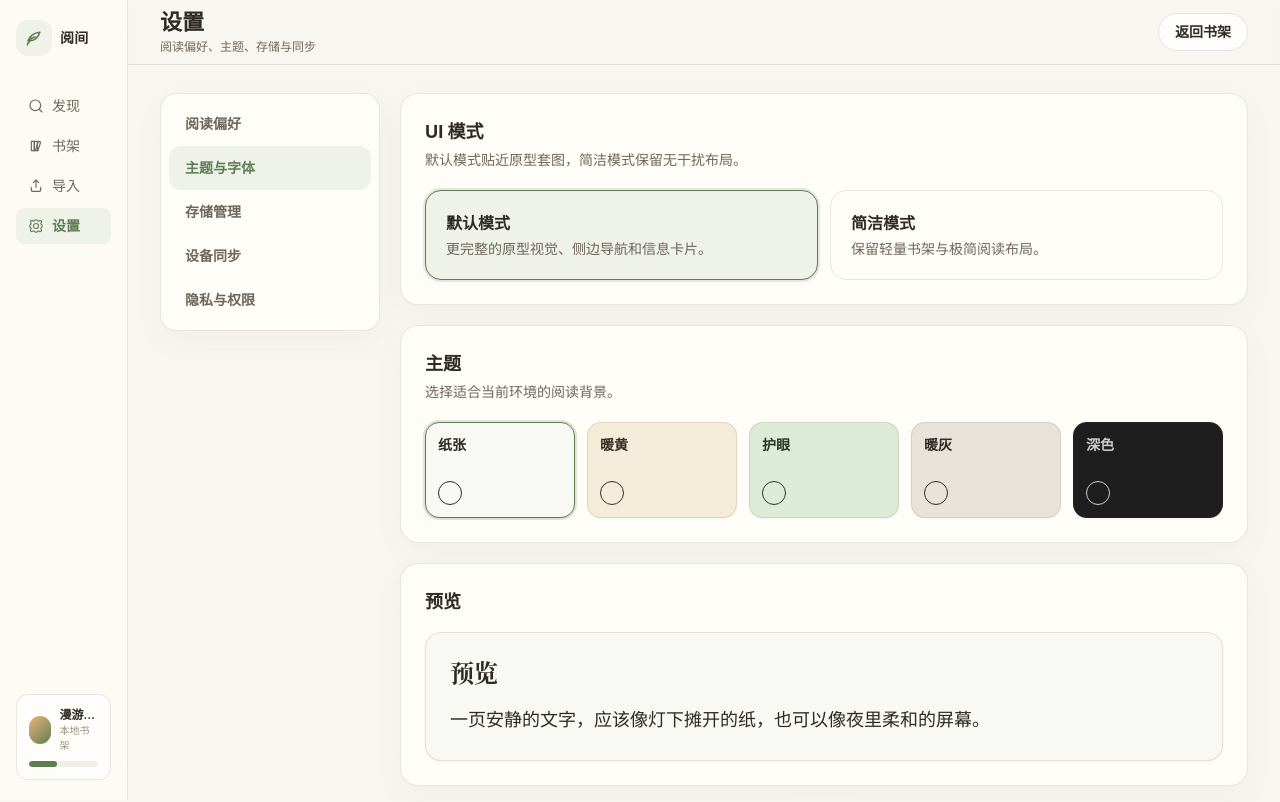
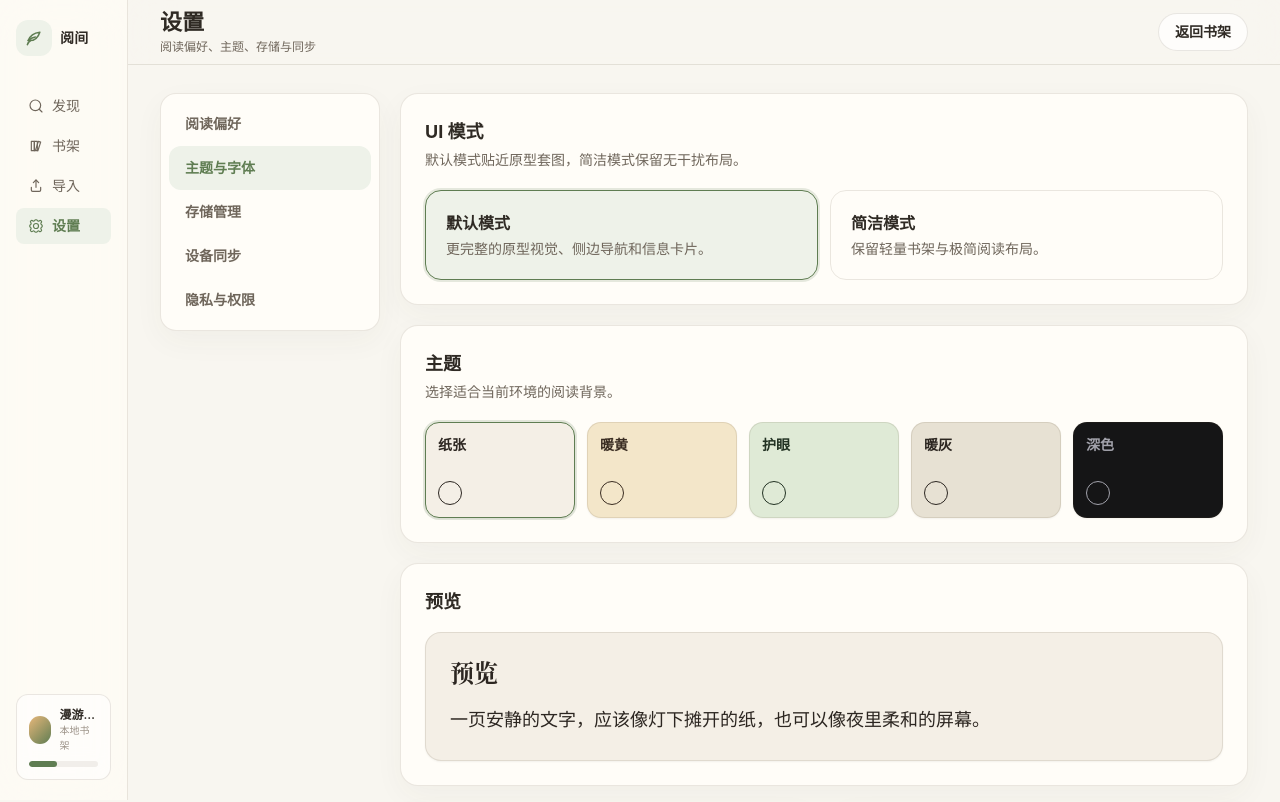
Before and after one commit to guyue55/read-realm, a Next.js app in the folder apps/web-pwa/: page /settings in a window 1280 px wide. Shown: the top 802 px of the page. Built offline with nearby package versions, Linux system fonts and the light colour scheme.

Commit message:
feat(web-pwa): 落地 Kindle 避头尾、Apple 暖宣纸色温、Medium 深色图片滤镜与物理弹簧缓动统一体验

```diff
--- a/apps/web-pwa/src/app/globals.css
+++ b/apps/web-pwa/src/app/globals.css
@@ -83,4 +83,30 @@ body {
     background: rgba(95, 125, 82, 0.28);
     border-radius: 999px;
   }
+
+  /* Kindle/Bookerly 级中文印刷避头尾与两端对齐规范 */
+  .reader-content {
+    text-align: justify;
+    text-justify: inter-character;
+    line-break: strict;
+    word-break: break-all;
+    letter-spacing: 0.03em;
+  }
+
+  /* Medium 级深色模式大白图抗晕光自适应滤镜 */
+  .theme-dark-filter img {
+    filter: brightness(0.65) contrast(1.1);
+    transition: filter 0.3s cubic-bezier(0.34, 1.3, 0.64, 1);
+  }
+
+  .theme-dark-filter img:hover {
+    filter: brightness(1) contrast(1);
+  }
+
+  /* 一轨重力律物理弹簧阻尼缓动 */
+  .physics-spring {
+    transition-property: transform, opacity, top, bottom, left, right, visibility;
+    transition-duration: 380ms;
+    transition-timing-function: cubic-bezier(0.34, 1.3, 0.64, 1);
+  }
 }
--- a/apps/web-pwa/src/app/reader/[bookId]/ReaderSimple.tsx
+++ b/apps/web-pwa/src/app/reader/[bookId]/ReaderSimple.tsx
@@ -119,7 +119,7 @@ export function ReaderSimple({ bookId }: { bookId: string }) {
       {/* 优雅非阻塞 Toast 消息层 */}
       {toast && (
         <div
-          className="fixed top-24 left-1/2 -translate-x-1/2 z-[99] px-6 py-3 rounded-full text-xs font-semibold shadow-[0_8px_30px_rgb(0,0,0,0.12)] border backdrop-blur-md transition-all duration-300 animate-in fade-in slide-in-from-top-4"
+          className="fixed top-24 left-1/2 -translate-x-1/2 z-[99] px-6 py-3 rounded-full text-xs font-semibold shadow-[0_8px_30px_rgb(0,0,0,0.12)] border backdrop-blur-md physics-spring animate-in fade-in slide-in-from-top-4"
           style={{
             backgroundColor: isDark ? "rgba(45, 45, 45, 0.85)" : "rgba(255, 252, 245, 0.85)",
             color: isDark ? "#E5E5E5" : "#2F2A24",
@@ -172,7 +172,9 @@ export function ReaderSimple({ bookId }: { bookId: string }) {
           >
             <h1 className="text-2xl font-bold mb-8">{chapter.title}</h1>
             <div
-              className="reader-content whitespace-pre-wrap break-words [&_p]:break-inside-avoid [&_p]:mb-4"
+              className={`reader-content whitespace-pre-wrap break-words [&_p]:break-inside-avoid [&_p]:mb-4 ${
+                isDark ? "theme-dark-filter" : ""
+              }`}
               dangerouslySetInnerHTML={{ __html: chapter.content }}
             />
             {/* Nav Buttons (Scroll mode end) */}
@@ -229,7 +231,7 @@ export function ReaderSimple({ bookId }: { bookId: string }) {
 
         {/* TOC Drawer */}
         <div
-          className={`fixed inset-y-0 left-0 w-[300px] max-w-[85vw] ${isDark ? "bg-[#232323]" : "bg-white"} z-50 shadow-xl transition-transform duration-300 ${activePanel === "toc" ? "translate-x-0" : "-translate-x-full"}`}
+          className={`fixed inset-y-0 left-0 w-[300px] max-w-[85vw] ${isDark ? "bg-[#232323]" : "bg-white"} z-50 shadow-xl physics-spring ${activePanel === "toc" ? "translate-x-0" : "-translate-x-full"}`}
         >
           <TocDrawer
             toc={toc}
@@ -246,7 +248,7 @@ export function ReaderSimple({ bookId }: { bookId: string }) {
 
         {/* AI Drawer */}
         <div
-          className={`fixed inset-y-0 right-0 w-[340px] max-w-[85vw] ${isDark ? "bg-[#232323]" : "bg-white"} z-50 shadow-xl transition-transform duration-300 ${activePanel === "ai" ? "translate-x-0" : "translate-x-full"}`}
+          className={`fixed inset-y-0 right-0 w-[340px] max-w-[85vw] ${isDark ? "bg-[#232323]" : "bg-white"} z-50 shadow-xl physics-spring ${activePanel === "ai" ? "translate-x-0" : "translate-x-full"}`}
         >
           <AIReaderPanel
             isAiLoading={isAiLoading}
@@ -259,7 +261,7 @@ export function ReaderSimple({ bookId }: { bookId: string }) {
 
         {/* Settings Sheet */}
         <div
-          className={`fixed bottom-0 inset-x-0 sm:inset-x-auto sm:left-1/2 sm:-translate-x-1/2 sm:w-[400px] sm:bottom-8 bg-transparent z-50 transition-transform duration-300 rounded-t-[24px] sm:rounded-[24px] overflow-hidden sm:shadow-2xl ${activePanel === "settings" ? "translate-y-0 sm:scale-100" : "translate-y-full sm:scale-95 sm:opacity-0"}`}
+          className={`fixed bottom-0 inset-x-0 sm:inset-x-auto sm:left-1/2 sm:-translate-x-1/2 sm:w-[400px] sm:bottom-8 bg-transparent z-50 physics-spring rounded-t-[24px] sm:rounded-[24px] overflow-hidden sm:shadow-2xl ${activePanel === "settings" ? "translate-y-0 sm:scale-100" : "translate-y-full sm:scale-95 sm:opacity-0"}`}
         >
           <SettingsSheet
             settings={settings}
@@ -273,7 +275,7 @@ export function ReaderSimple({ bookId }: { bookId: string }) {
 
         {/* Progress Sheet */}
         <div
-          className={`fixed bottom-0 inset-x-0 sm:inset-x-auto sm:left-1/2 sm:-translate-x-1/2 sm:w-[400px] sm:bottom-8 ${isDark ? "bg-[rgba(35,35,35,0.96)] shadow-2xl" : "bg-[rgba(255,252,245,0.96)] sm:bg-white sm:shadow-2xl shadow-[0_-4px_20px_rgba(80,65,45,0.08)]"} z-50 px-6 pt-8 pb-[calc(2rem+env(safe-area-inset-bottom))] sm:pb-8 transition-transform duration-300 rounded-t-[24px] sm:rounded-[24px] ${activePanel === "progress" ? "translate-y-0 sm:scale-100" : "translate-y-full sm:scale-95 sm:opacity-0"}`}
+          className={`fixed bottom-0 inset-x-0 sm:inset-x-auto sm:left-1/2 sm:-translate-x-1/2 sm:w-[400px] sm:bottom-8 ${isDark ? "bg-[rgba(35,35,35,0.96)] shadow-2xl" : "bg-[rgba(255,252,245,0.96)] sm:bg-white sm:shadow-2xl shadow-[0_-4px_20px_rgba(80,65,45,0.08)]"} z-50 px-6 pt-8 pb-[calc(2rem+env(safe-area-inset-bottom))] sm:pb-8 physics-spring rounded-t-[24px] sm:rounded-[24px] ${activePanel === "progress" ? "translate-y-0 sm:scale-100" : "translate-y-full sm:scale-95 sm:opacity-0"}`}
         >
           <div className="flex justify-between items-center mb-6">
             <h3
--- a/apps/web-pwa/src/components/reader/ReaderBottomBar.tsx
+++ b/apps/web-pwa/src/components/reader/ReaderBottomBar.tsx
@@ -82,7 +82,7 @@ export function ReaderBottomBar({
 
   return (
     <div
-      className={`fixed inset-x-3 bottom-[calc(12px+env(safe-area-inset-bottom))] z-20 rounded-[22px] border px-4 pb-4 pt-3 backdrop-blur-xl transition-all duration-200 sm:inset-x-auto sm:left-1/2 sm:w-[560px] sm:-translate-x-1/2 ${shellClass} ${
+      className={`fixed inset-x-3 bottom-[calc(12px+env(safe-area-inset-bottom))] z-20 rounded-[22px] border px-4 pb-4 pt-3 backdrop-blur-xl physics-spring sm:inset-x-auto sm:left-1/2 sm:w-[560px] sm:-translate-x-1/2 ${shellClass} ${
         isVisible
           ? "translate-y-0 opacity-100 pointer-events-auto"
           : "translate-y-6 opacity-0 pointer-events-none"
--- a/apps/web-pwa/src/components/reader/ReaderTopBar.tsx
+++ b/apps/web-pwa/src/components/reader/ReaderTopBar.tsx
@@ -35,7 +35,7 @@ export function ReaderTopBar({
 
     return (
       <div
-        className={`fixed top-0 inset-x-0 h-14 ${bgClass} shadow-sm z-20 flex items-center px-4 transition-all duration-200 border-b ${borderClass} ${
+        className={`fixed top-0 inset-x-0 h-14 ${bgClass} shadow-sm z-20 flex items-center px-4 physics-spring border-b ${borderClass} ${
           isVisible
             ? "translate-y-0 opacity-100 pointer-events-auto"
             : "-translate-y-full opacity-0 pointer-events-none"
--- a/apps/web-pwa/src/styles/themes.ts
+++ b/apps/web-pwa/src/styles/themes.ts
@@ -4,11 +4,11 @@ export interface ThemeColors {
 }
 
 export const THEMES = {
-  paper: { bg: "#F8F8F5", text: "#2F2A24" },
-  sepia: { bg: "#F4ECD8", text: "#3A2D22" },
-  green: { bg: "#DDEBD6", text: "#263527" },
-  warmGray: { bg: "#E8E3DA", text: "#2F2A24" },
-  dark: { bg: "#1E1E1E", text: "#CFCFCF" },
+  paper: { bg: "#F4EFE6", text: "#2C2621" },
+  sepia: { bg: "#F3E6C9", text: "#3A2D22" },
+  green: { bg: "#DFEAD6", text: "#223223" },
+  warmGray: { bg: "#E7E1D3", text: "#2C2621" },
+  dark: { bg: "#151516", text: "#A3A3AC" },
 } satisfies Record<string, ThemeColors>;
 
 export type ThemeName = keyof typeof THEMES;
```
Also changed, not shown: apps/web-pwa/src/app/reader/[bookId]/ReaderDefault.tsx (+11 -7 lines), apps/web-pwa/public/sw.js.
